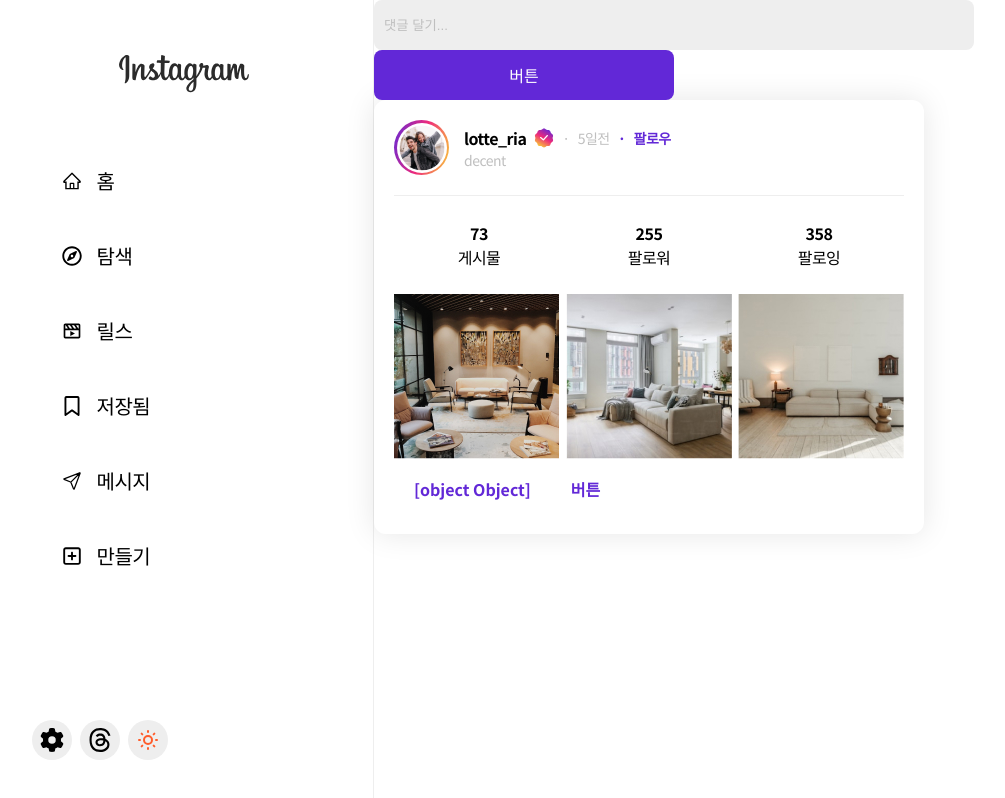
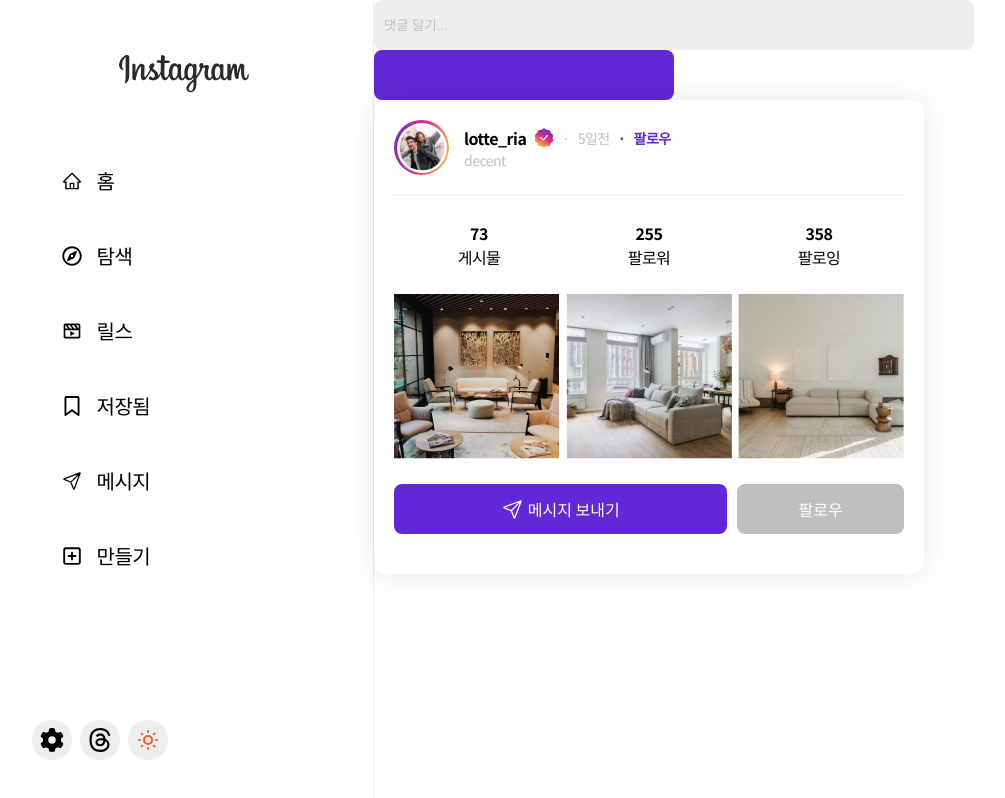
Before and after one commit to hoon730/instagram_ytk, a React (Create React App) app: page /detail in a window 1280 px wide. Shown: the whole page, without its empty margins (6-1011 px from the left). Built offline with nearby package versions, Linux system fonts and the light colour scheme.

Commit message:
240926 build MoreModal

```diff
--- a/src/components/User/HoverProfile.js
+++ b/src/components/User/HoverProfile.js
@@ -15,6 +15,7 @@
     <Wrapper>
       <UserInfo type={"feed"} userNickname={"lotte_ria"} userName={"decent"} />
       <UserDetail posting={"73"} follower={"255"} following={"358"} />
+      <p></p>
     </Wrapper>
   );
 };
--- /dev/null
+++ b/src/components/User/PostAndFollow.js
@@ -0,0 +1,47 @@
+import React from "react";
+import styled from "styled-components";
+
+const Wrapper = styled.div`
+  display: flex;
+  width: 100%;
+  justify-content: space-around;
+  align-items: center;
+  padding: 25px 0;
+`;
+
+const NumberingBox = styled.div`
+  display: flex;
+  flex-direction: column;
+  justify-content: center;
+  align-items: center;
+  cursor: pointer;
+
+  span {
+    text-align: center;
+    font-size: var(--font-16);
+    &:first-child {
+      font-weight: var(--font-bold);
+    }
+  }
+`;
+
+const PostAndFollow = ({ posting, follower, following }) => {
+  return (
+    <Wrapper>
+      <NumberingBox>
+        <span>{posting}</span>
+        <span>게시물</span>
+      </NumberingBox>
+      <NumberingBox>
+        <span>{follower}</span>
+        <span>팔로워</span>
+      </NumberingBox>
+      <NumberingBox>
+        <span>{following}</span>
+        <span>팔로잉</span>
+      </NumberingBox>
+    </Wrapper>
+  );
+};
+
+export default PostAndFollow;
--- a/src/components/User/UserDetail.js
+++ b/src/components/User/UserDetail.js
@@ -1,33 +1,11 @@
 import React from "react";
 import styled from "styled-components";
+import PostAndFollow from "./PostAndFollow";
 import Button from "../Common/Button";
-import { menuData } from "../../utils/utils";
 
 const Wrapper = styled.div`
   width: 100%;
   border-top: 1px solid var(--light-gray-color);
-`;
-
-const PostandFollow = styled.div`
-  display: flex;
-  justify-content: space-around;
-  align-items: center;
-  padding: 25px 0;
-`;
-
-const NumberingBox = styled.div`
-  display: flex;
-  flex-direction: column;
-  justify-content: center;
-  align-items: center;
-
-  span {
-    text-align: center;
-    font-size: var(--font-16);
-    &:first-child {
-      font-weight: var(--font-bold);
-    }
-  }
 `;
 
 const PostingPics = styled.div`
@@ -37,29 +15,20 @@
 `;
 const ImgBox = styled.div`
   width: calc(100% / 3);
+  cursor: pointer;
 `;
 const Img = styled.img``;
 
-const Btns = styled.div``;
+const Btns = styled.div`
+  display: flex;
+  gap: ${({ followed }) => (followed === "followed" ? "10px" : "0")};
+  padding: 20px 0;
+`;
 
 const UserDetail = ({ posting, follower, following, followed }) => {
-
   return (
     <Wrapper>
-      <PostandFollow>
-        <NumberingBox>
-          <span>{posting}</span>
-          <span>게시물</span>
-        </NumberingBox>
-        <NumberingBox>
-          <span>{follower}</span>
-          <span>팔로워</span>
-        </NumberingBox>
-        <NumberingBox>
-          <span>{following}</span>
-          <span>팔로잉</span>
-        </NumberingBox>
-      </PostandFollow>
+        <PostAndFollow posting={posting} follower={follower} following={following}/>
       <PostingPics>
         <ImgBox>
           <Img src={"/images/userImgs/user123456/userdetail_1.jpg"} />
@@ -71,9 +40,14 @@
           <Img src={"/images/userImgs/user123456/userdetail_3.jpg"} />
         </ImgBox>
       </PostingPics>
-      <Btns>
-        <Button text={`${menuData[4].iconCode}`} />
-        <Button />
+      <Btns followed={"followed"}>
+        <Button
+          width={"66.66%"}
+          followed={"followed"}
+          type={"positive"}
+          text={"메시지 보내기"}
+        />
+        <Button width={"33.33%"} type={"negative"} text={"팔로우"}/>
       </Btns>
     </Wrapper>
   );
--- a/src/components/User/UserId.js
+++ b/src/components/User/UserId.js
@@ -11,6 +11,10 @@
       : type === "hover"
       ? `font-size: var(--font-20); font-weight: var(--font-bold);`
       : `font-size: var(--font-16); font-weight: var(--font-bold);`}
+`;
+
+const IdSpan = styled.span`
+cursor: pointer;
 `;
 
 const Check = styled.img`
@@ -35,15 +39,18 @@
   font-size: var(--font-14);
   font-weight: var(--font-bold);
   color: var(--sub-purple-color);
+  cursor: pointer;
 `;
 
 const UserId = ({ type, userNickname, createDate, follwed }) => {
   console.log(createDate);
   return (
     <StyledSpan type={type}>
-      {userNickname} <Check type={"active"} src="/images/check.svg" />
+      <IdSpan>{userNickname}</IdSpan>
+      <Check type={"active"} src="/images/check.svg" />
       <Date createDate={createDate}>
-        <span>&middot;</span>{createDate}
+        <span>&middot;</span>
+        {createDate}
       </Date>
       <IsFollowed follwed={follwed}>
         <span>&middot;</span>팔로우
--- a/src/components/User/UserInfo.js
+++ b/src/components/User/UserInfo.js
@@ -22,6 +22,7 @@
       ? `font-size: var(--font-18); font-weight: var(--font-regular);`
       : `font-size: var(--font-16); font-weight: var(--font-regular);`}
   color: var(--gray-color);
+  cursor: pointer;
 `;
 
 
--- a/src/components/common/Button.js
+++ b/src/components/common/Button.js
@@ -1,10 +1,15 @@
 import React from "react";
 import styled from "styled-components";
+import { IoPaperPlaneOutline } from "react-icons/io5";
+import { HiOutlineUserPlus } from "react-icons/hi2";
 
 const ButtonItem = styled.button`
   width: ${({ width }) => `${width}` || "auto  "};
-  padding: 10px 20px;
   height: 50px;
+  display: flex;
+  justify-content: center;
+  align-items: center;
+  gap: 5px;
   border: none;
   border-radius: 8px;
   font-size: 16px;
@@ -16,13 +21,31 @@
       ? `background: #6228D7;`
       : type === "negative"
       ? `background: #BFBFBF;`
-      : `background: transparent; color: #6228D7; font-size: var(--font-size-18); font-weight: var(--font-bold);`}
+      : `background: transparent; color: #6228D7; font-size: var(--font-size-18); font-weight: var(--font-bold);`};
 `;
 
-const Button = ({ width, text, type, onClick }) => {
+const MesseageBtn = styled.span`
+  ${({ followed }) => (followed ? `display: flex` : "display: none")};
+  justify-content: center;
+  align-items: center;
+
+  svg {
+    font-weight: var(--font-bold);
+    font-size: 21px;
+  }
+`;
+
+const Button = ({ width, text, type, onClick, followed }) => {
   return (
     <ButtonItem width={width} type={type} onClick={onClick}>
-      {text || "버튼"}
+      <MesseageBtn followed={followed}>
+        {followed === "followed" ? (
+          <IoPaperPlaneOutline />
+        ) : followed === "unfollowed" ? (
+          <HiOutlineUserPlus />
+        ) : null}
+      </MesseageBtn>
+      <span>{text}</span>
     </ButtonItem>
   );
 };
--- /dev/null
+++ b/src/components/common/More/MoreModal.js
@@ -0,0 +1,11 @@
+import React from 'react'
+
+const MoreModal = () => {
+  return (
+    <div>
+
+    </div>
+  )
+}
+
+export default MoreModal
--- a/src/pages/Detail.js
+++ b/src/pages/Detail.js
@@ -5,6 +5,7 @@
 import CommentInput from "../components/Common/CommentInput";
 import Button from "../components/Common/Button";
 import HoverProfile from "../components/User/HoverProfile";
+import MoreModal from "../components/Common/More/MoreModal";
 
 const Wrapper = styled.div`
   width: 100%;
@@ -22,6 +23,7 @@
         <CommentInput width={"600px"} />
         <Button width={"300px"} type={"positive"}/>
         <HoverProfile/>
+        <MoreModal/>
       </Profile>
     </Wrapper>
   );
```
Also changed, not shown: src/utils/utils.js (+7 -6 lines), src/components/User/UserState.js (deleted).
